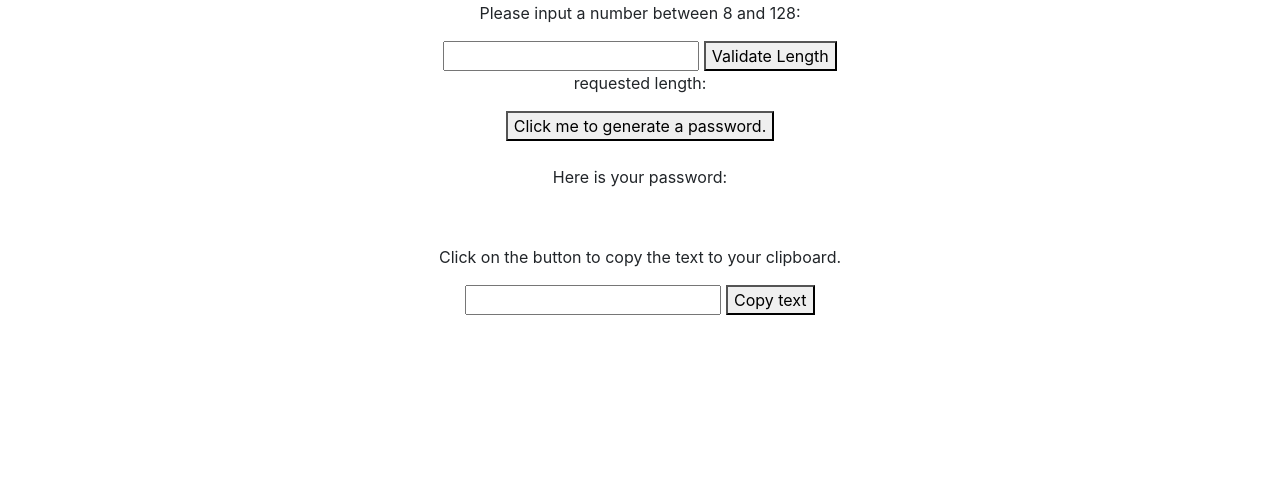
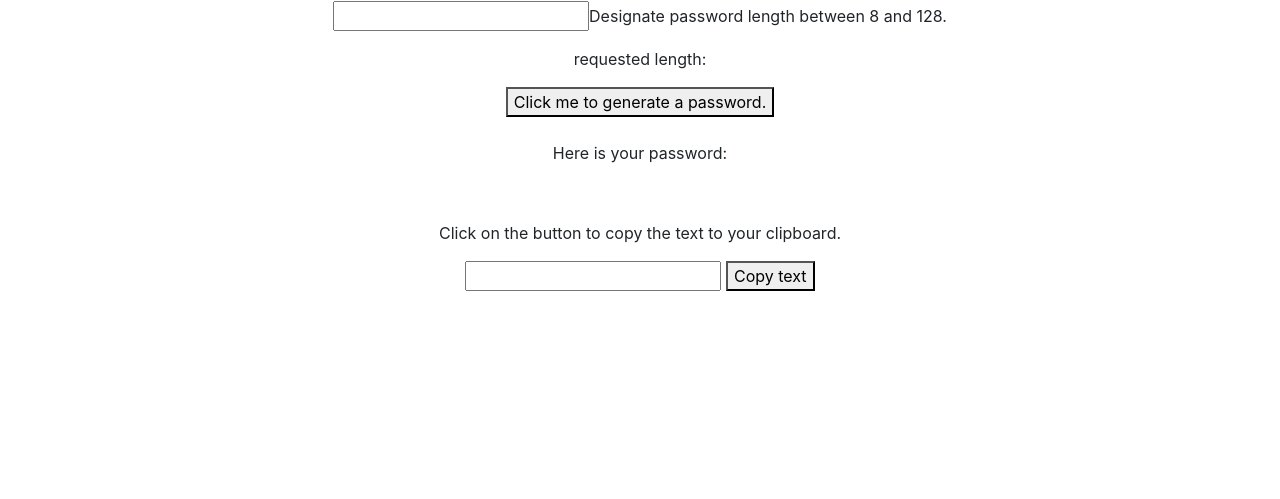
Before and after one commit to B-ctrl/Javascript, a plain HTML site: page index.html in a window 1280 px wide. Shown: the part 301-800 px from the top of the page. Drawn offline with nearby package versions, Linux system fonts and the light colour scheme.

Commit message:
adjusted layout of input field

```diff
--- a/index.html
+++ b/index.html
@@ -33,11 +33,10 @@
     <div class="row">
         <div class="col-sm-2"></div>
         <div class="col-sm-8" style="text-align:center;">
-            <p>Please input a number between 8 and 128:</p>
+            <p>
+            <input id="pwdLength">Designate password length between 8 and 128.</p>
 
-            <input id="pwdLength">
 
-            <button type="button" onclick="myLength()">Validate Length</button>
 
             <p>requested length:</p>
             <p id="demo1"></p>
--- a/myScript.js
+++ b/myScript.js
@@ -1,5 +1,9 @@
 
-function myLength() {
+
+
+function pwdGen(){
+
+    // validating the requested pwd length
     var x, text;
 
     // Get the value of the input field with id="pwdLength"
@@ -14,11 +18,6 @@ function myLength() {
     }
     document.getElementById("demo").innerHTML = text;
     document.getElementById("demo1").innerHTML = x;
-
-}
-
-function pwdGen(){
-
 
 
 
```
